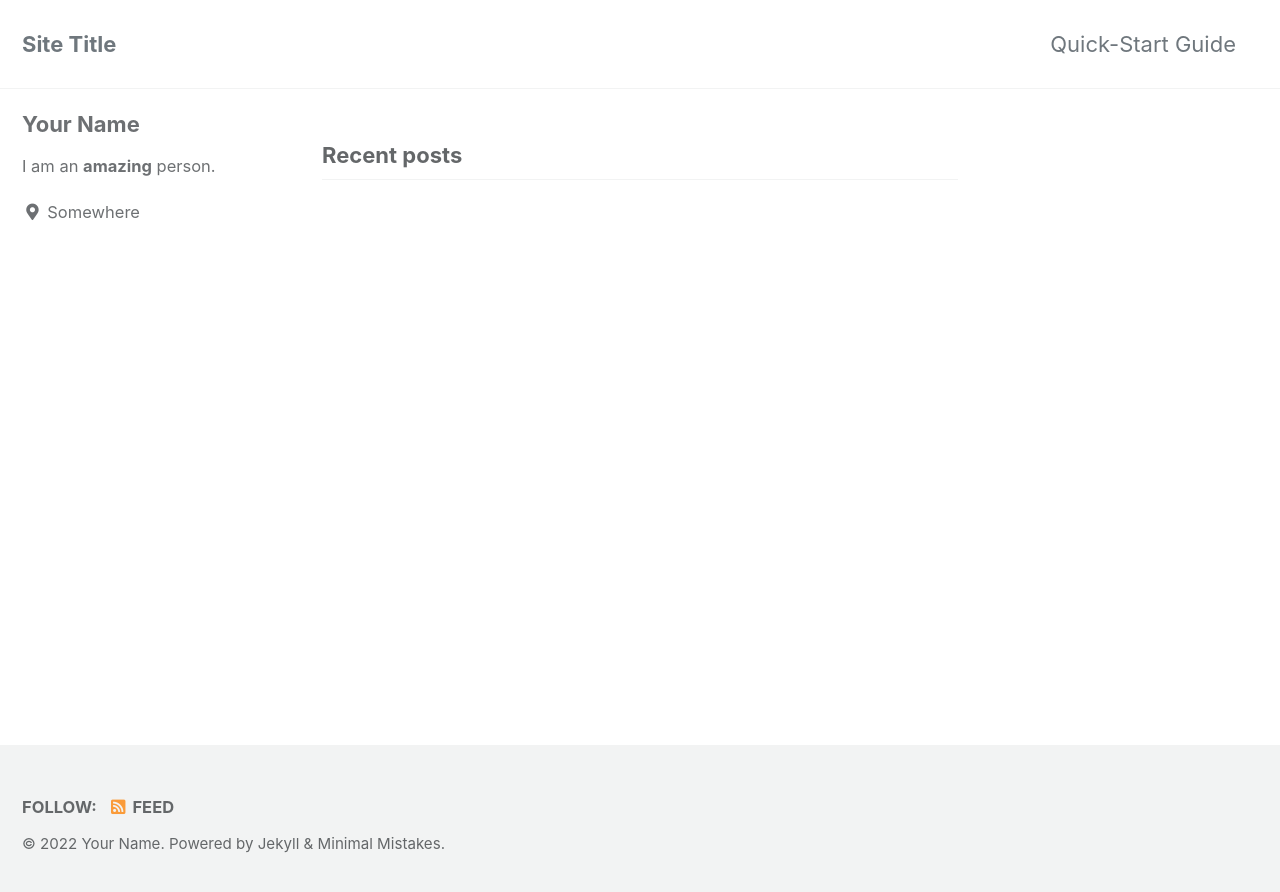
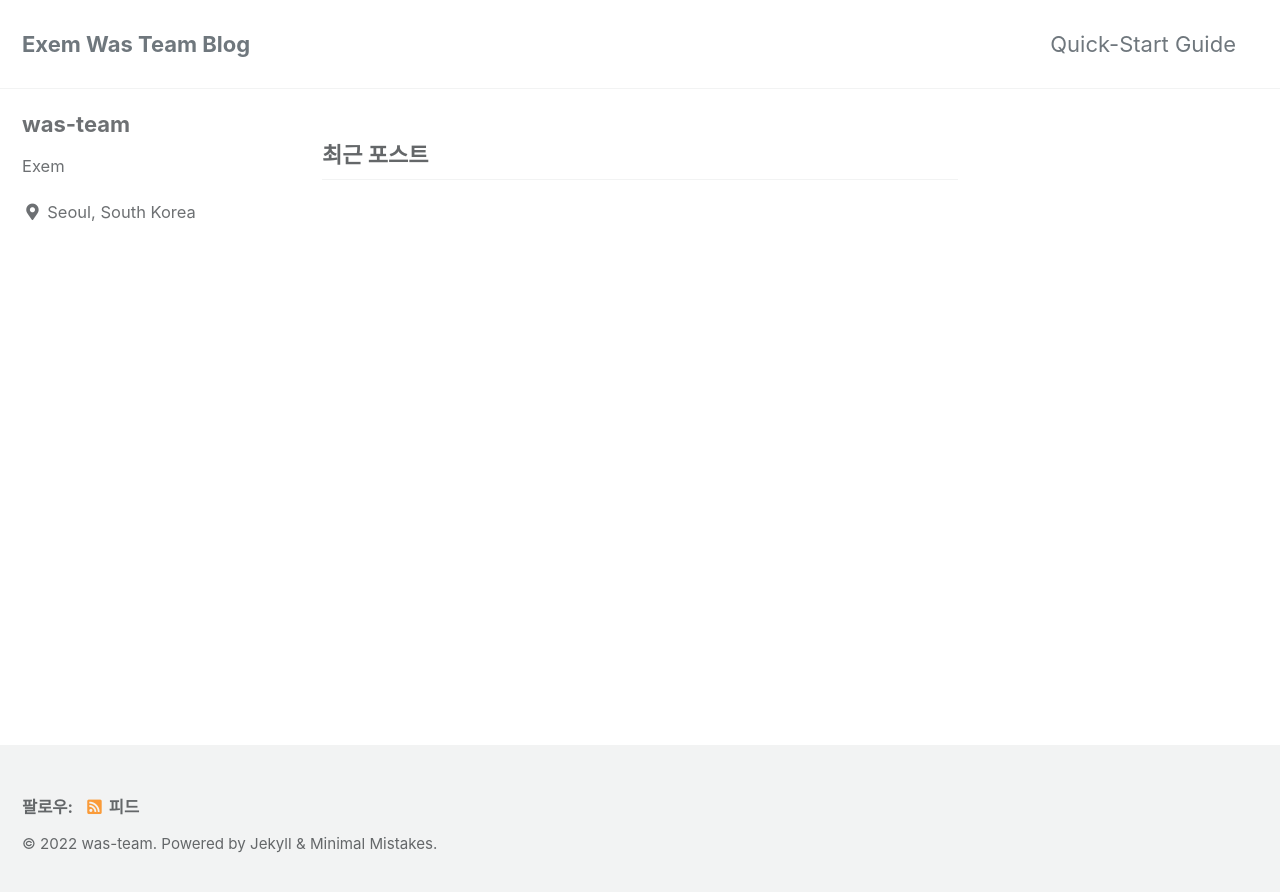
Before and after one commit to exem-was/exem-was.github.io, a Jekyll site: the page built from index.html, in a window 1280 px wide. Shown: the top 892 px of the page. Built offline with Jekyll 4.4.1, drawn with Linux system fonts in a browser that asks for light colours; cached includes are drawn as plain includes; the list of posts is cut into pages by our own code.

Commit message:
Update _config.yml

```diff
--- a/_config.yml
+++ b/_config.yml
@@ -15,12 +15,12 @@
 minimal_mistakes_skin    : "default" # "air", "aqua", "contrast", "dark", "dirt", "neon", "mint", "plum", "sunrise"
 
 # Site Settings
-locale                   : "en-US"
-title                    : "Site Title"
+locale                   : "ko-KR"
+title                    : "Exem Was Team Blog"
 title_separator          : "-"
 subtitle                 : # site tagline that appears below site title in masthead
-name                     : "Your Name"
-description              : "An amazing website."
+name                     : "was-team"
+description              : "Learning IT"
 url                      : # the base hostname & protocol for your site e.g. "https://mmistakes.github.io"
 baseurl                  : # the subpath of your site, e.g. "/blog"
 repository               : # GitHub username/repo-name e.g. "mmistakes/minimal-mistakes"
@@ -102,10 +102,10 @@ analytics:
 
 # Site Author
 author:
-  name             : "Your Name"
+  name             : "was-team"
   avatar           : # path of avatar image, e.g. "/assets/images/bio-photo.jpg"
-  bio              : "I am an **amazing** person."
-  location         : "Somewhere"
+  bio              : "Exem"
+  location         : "Seoul, South Korea"
   email            :
   links:
     - label: "Email"
```
